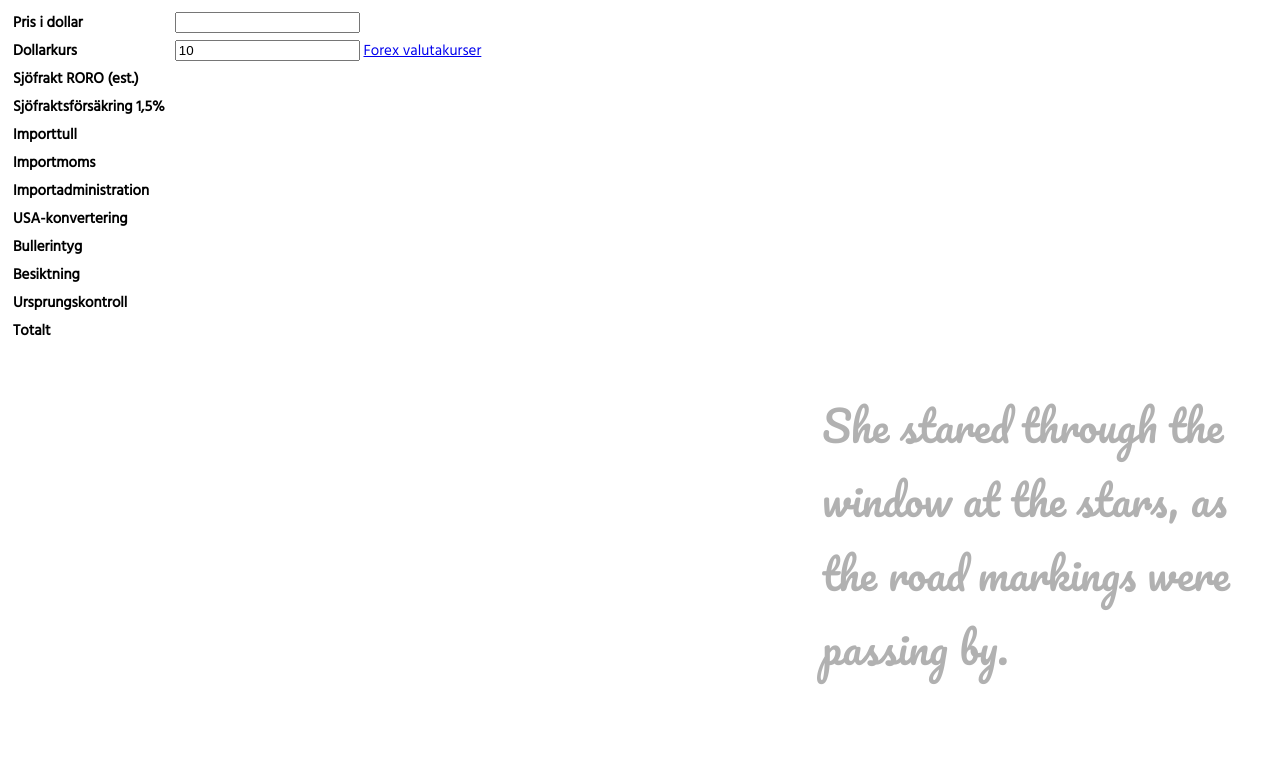
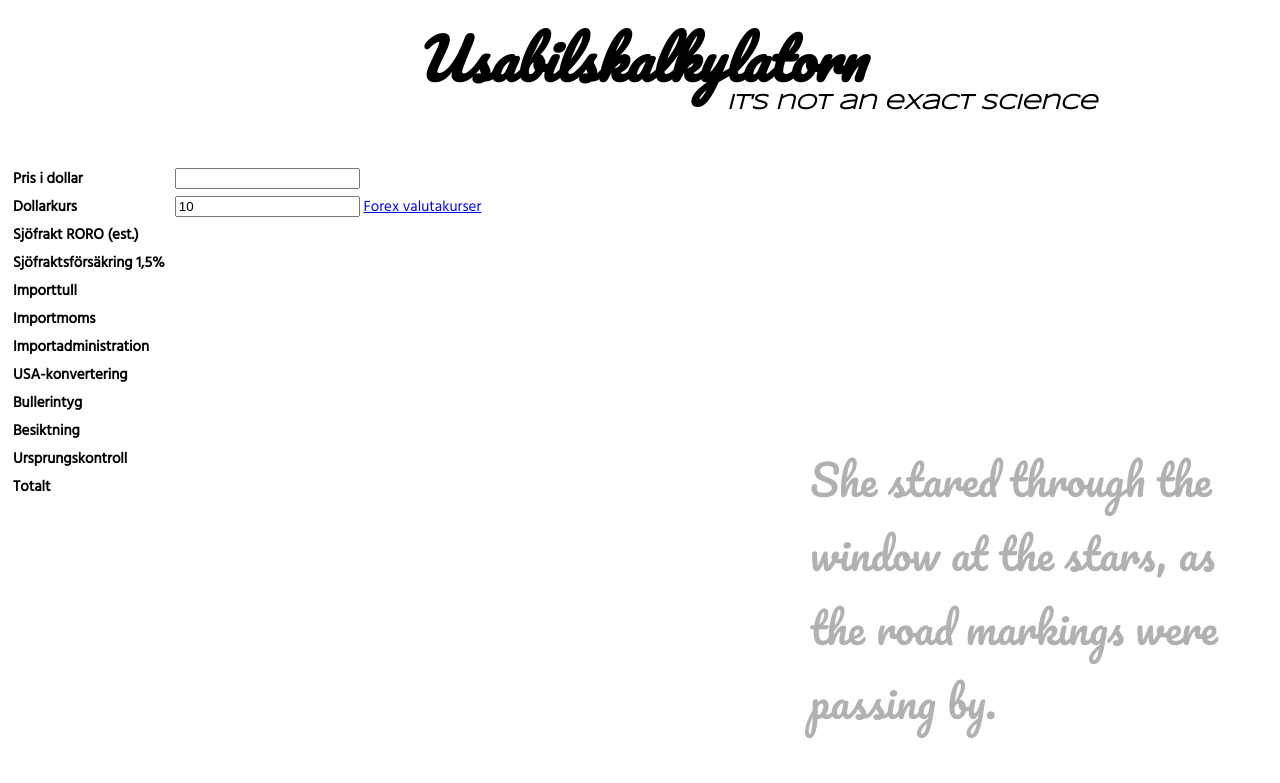
Before and after one commit to tenfortyeight/tenfortyeight.github.io, a plain HTML site: page index.html in a window 1280 px wide. Drawn offline with nearby package versions, Linux system fonts and the light colour scheme.

Commit message:
More styling

```diff
--- a/index.html
+++ b/index.html
@@ -7,6 +7,7 @@
 
     <link href="https://fonts.googleapis.com/css?family=Hind" rel="stylesheet">
     <link href="https://fonts.googleapis.com/css?family=Pacifico" rel="stylesheet">
+    <link href="https://fonts.googleapis.com/css?family=Syncopate" rel="stylesheet">
     <style type="text/css">
       body, p, table, td,th, div {
         text-align: left;
@@ -14,19 +15,30 @@
         font-size: 15px;
       }
 
+      h1 {
+        font-family: Pacifico, cursive;
+        font-size: 55px;
+        font-style: italic;
+        line-height: 44px;
+        text-align: center;
+      }
+
+      h1 sub, h1 sup {
+        font-family: Syncopate, sans-serif;
+        font-size: 21px;
+        margin-left: 544px;
+      }
+
       .calc__table th, .calc__table td {
         padding-right: 5px;
         padding-left: 3px;
       }
 
-      //.calc__table tr:nth-child(2n) {
-      //  background-color: rgba(60, 59, 110, .3)
-      //}
-
       .fluff__container {
         width: 450px;
-        position: relative;
-        float: right;
+        position: absolute;
+        right: 20px;
+        bottom: 20px;
       }
 
       .fluff__container .fluff__content {
@@ -80,6 +92,12 @@
           this.getEl("calc__total").textContent = total.toFixed(2)
         }
     </script>
+
+    <h1>
+      Usabilskalkylatorn<br />
+      <sup>It's not an exact science</sup>
+    </h1>
+
 
     <table class="calc__table">
       <thead>
```
